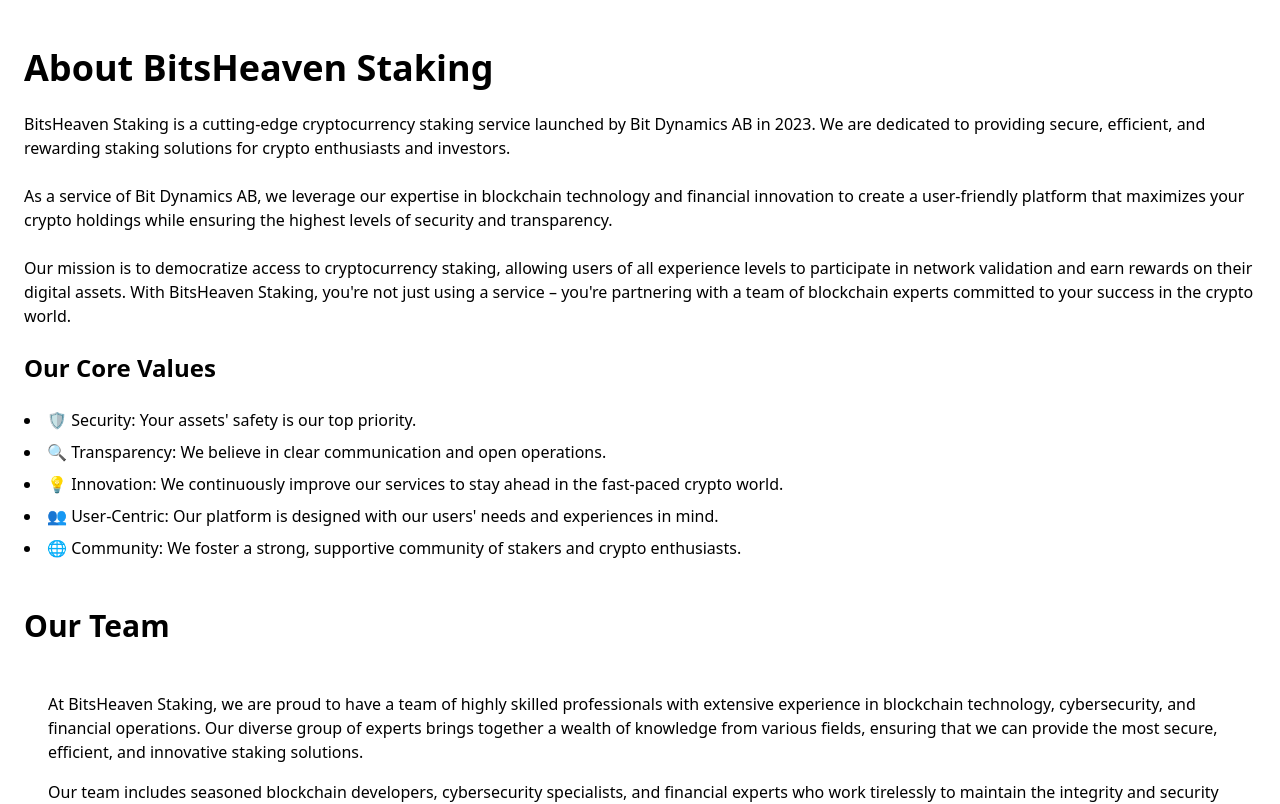
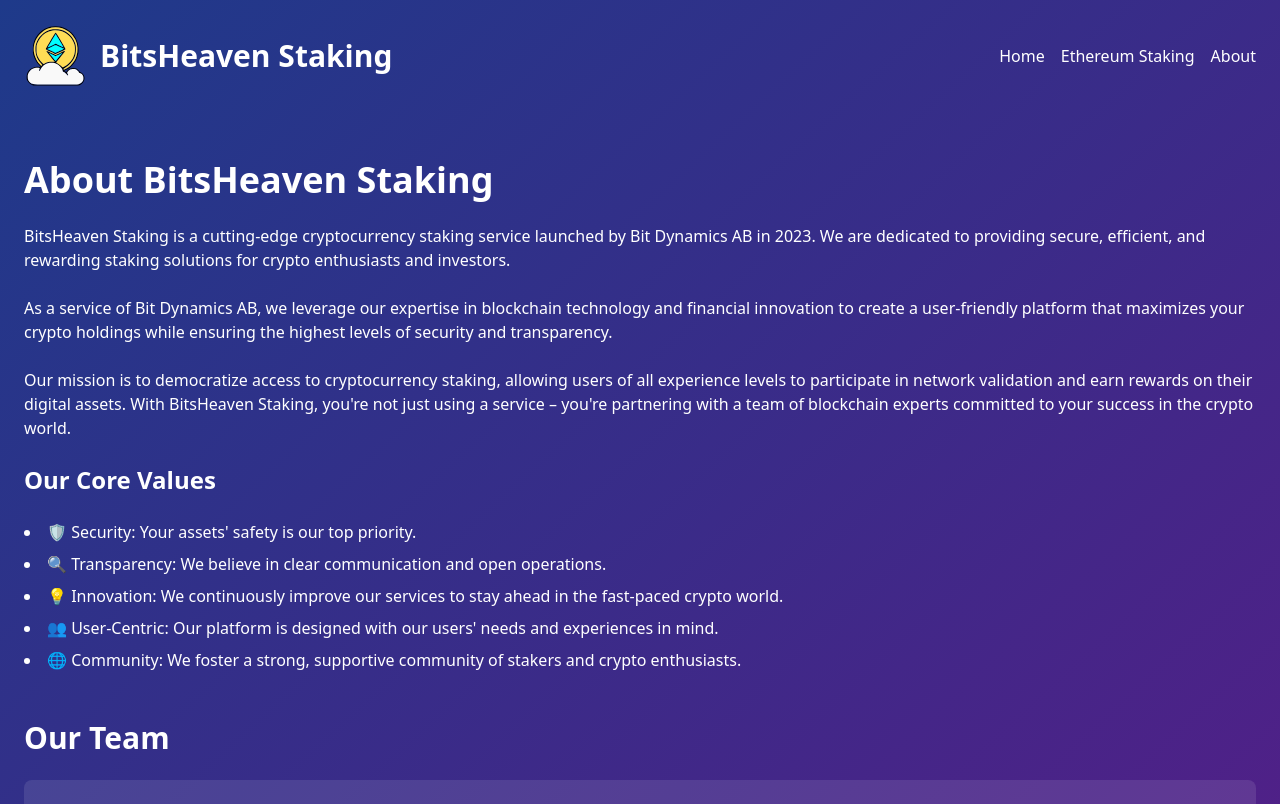
Before and after one commit to Bits-Heaven/bitsheaven-landing-page, a React (Create React App) app: page /about in a window 1280 px wide. Shown: the top 804 px of the page. Built offline with nearby package versions, Linux system fonts and the light colour scheme.

Commit message:
Revert about page

```diff
--- a/src/AboutPage.tsx
+++ b/src/AboutPage.tsx
@@ -1,15 +1,25 @@
 import React from 'react';
-import { Helmet } from 'react-helmet';
+import BitsHeavenLogo from './components/BitsHeavenLogo';
 
 const AboutPage: React.FC = () => {
   return (
-    <>
-      <Helmet>
-        <title>About BitsHeaven Staking - Our Mission and Team</title>
-        <meta name="description" content="Learn about BitsHeaven Staking, our mission, core values, and the team behind our secure cryptocurrency staking platform." />
-      </Helmet>
-      <div className="container mx-auto px-6 py-12">
-        <h1 className="text-4xl font-bold mb-6">About BitsHeaven Staking</h1>
+    <div className="min-h-screen bg-gradient-to-br from-blue-900 to-purple-900 text-white">
+      <header className="p-6 flex justify-between items-center">
+        <div className="flex items-center">
+          <BitsHeavenLogo className="w-16 h-16 mr-3" />
+          <h1 className="text-3xl font-bold">BitsHeaven Staking</h1>
+        </div>
+        <nav>
+          <ul className="flex space-x-4">
+            <li><a href="/" className="hover:text-blue-300">Home</a></li>
+            <li><a href="/ethereum" className="hover:text-blue-300">Ethereum Staking</a></li>
+            <li><a href="/about" className="hover:text-blue-300">About</a></li>
+          </ul>
+        </nav>
+      </header>
+
+      <main className="container mx-auto px-6 py-12">
+        <h2 className="text-4xl font-bold mb-6">About BitsHeaven Staking</h2>
         <div className="space-y-6">
           <p>
             BitsHeaven Staking is a cutting-edge cryptocurrency staking service launched by Bit Dynamics AB in 2023. We are dedicated to providing secure, efficient, and rewarding staking solutions for crypto enthusiasts and investors.
@@ -20,7 +30,7 @@
           <p>
             Our mission is to democratize access to cryptocurrency staking, allowing users of all experience levels to participate in network validation and earn rewards on their digital assets. With BitsHeaven Staking, you're not just using a service – you're partnering with a team of blockchain experts committed to your success in the crypto world.
           </p>
-          <h2 className="text-2xl font-bold mt-8 mb-4">Our Core Values</h2>
+          <h3 className="text-2xl font-bold mt-8 mb-4">Our Core Values</h3>
           <ul className="list-disc list-inside space-y-2">
             <li>🛡️ Security: Your assets' safety is our top priority.</li>
             <li>🔍 Transparency: We believe in clear communication and open operations.</li>
@@ -30,7 +40,7 @@
           </ul>
         </div>
 
-        <h2 className="text-3xl font-bold mt-12 mb-6">Our Team</h2>
+        <h3 className="text-3xl font-bold mt-12 mb-6">Our Team</h3>
         <div className="bg-white bg-opacity-10 p-6 rounded-lg">
           <p className="mb-4">
             At BitsHeaven Staking, we are proud to have a team of highly skilled professionals with extensive experience in blockchain technology, cybersecurity, and financial operations. Our diverse group of experts brings together a wealth of knowledge from various fields, ensuring that we can provide the most secure, efficient, and innovative staking solutions.
@@ -42,8 +52,12 @@
             We are committed to staying at the forefront of blockchain technology and continuously enhancing our security measures to protect our users' assets. Our team's expertise in operational efficiency and risk management ensures that we can offer a reliable and trustworthy staking service to our clients.
           </p>
         </div>
-      </div>
-    </>
+      </main>
+
+      <footer className="bg-black bg-opacity-30 py-6 text-center">
+        <p>&copy; 2024 Bit Dynamics AB. All rights reserved.</p>
+      </footer>
+    </div>
   );
 };
 
```
